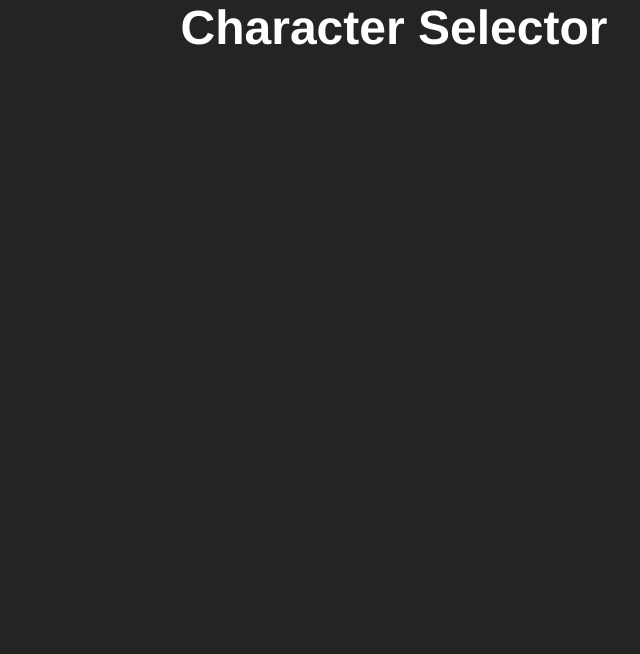
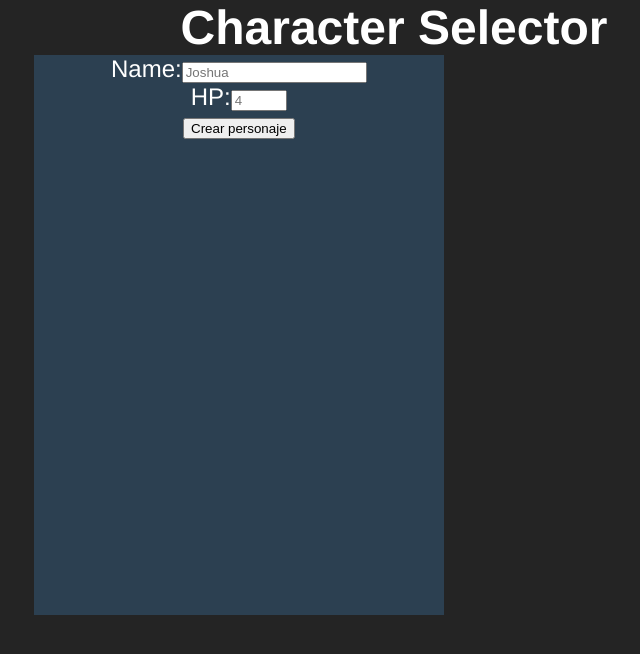
Before and after one commit to RestrepoTorres/DnD2, a React (Vite) app: page /character-selector in a window 1280 px wide. Shown: the top 654 px of the page, without its empty margins (6-646 px from the left). Built offline with nearby package versions, Linux system fonts and the light colour scheme.

Commit message:
Feat: Character creator mpv

```diff
--- a/src/pages/CharacterSelector.jsx
+++ b/src/pages/CharacterSelector.jsx
@@ -1 +1,58 @@
-export const CharacterSelector = () => <h1>Character Selector </h1>;
+import { Article, Button, Header, Footer } from "/src/components/Components";
+import { firebaseToken } from "../components/FireBaseToken";
+import { initializeApp } from "firebase/app";
+import { getFirestore, collection, addDoc } from "firebase/firestore";
+
+const firebaseConfig = firebaseToken;
+const app = initializeApp(firebaseConfig);
+const db = getFirestore(app);
+
+function validateForm() {
+  console.log(document.forms.RegForm.Name.value);
+  const mmr = document.forms.RegForm.HP.value * 100;
+  const docRef = addDoc(collection(db, "users"), {
+    first: document.forms.RegForm.Name.value,
+    last: "Lovelace",
+    born: 1815,
+    mmr: mmr,
+  });
+  console.log("Document written with ID: ", docRef.id);
+}
+
+export const CharacterSelector = () => (
+  <>
+    <h1>Character Selector </h1>
+    <Article>
+      <form name="RegForm">
+        <label>Name:</label>
+
+        <input
+          type="text"
+          name="Name"
+          required
+          minLength="4"
+          maxLength="15"
+          placeholder="Joshua"
+        />
+        <br></br>
+
+        <label>HP:</label>
+        <input
+          type="number"
+          name="HP"
+          required
+          min="4"
+          max="15"
+          placeholder="4"
+        />
+        <br></br>
+
+        <input
+          type="submit"
+          value="Crear personaje"
+          onClick={validateForm}
+        ></input>
+      </form>
+    </Article>
+  </>
+);
--- a/src/pages/Login.jsx
+++ b/src/pages/Login.jsx
@@ -21,7 +21,7 @@ export const Login = ({ text }) => {
     //console.log(result.user);
     // IdP data available using getAdditionalUserInfo(result)
     // ...
-    navigate("/main-menu");
+    navigate("/character-selector");
   }
   return (
     <>
```
